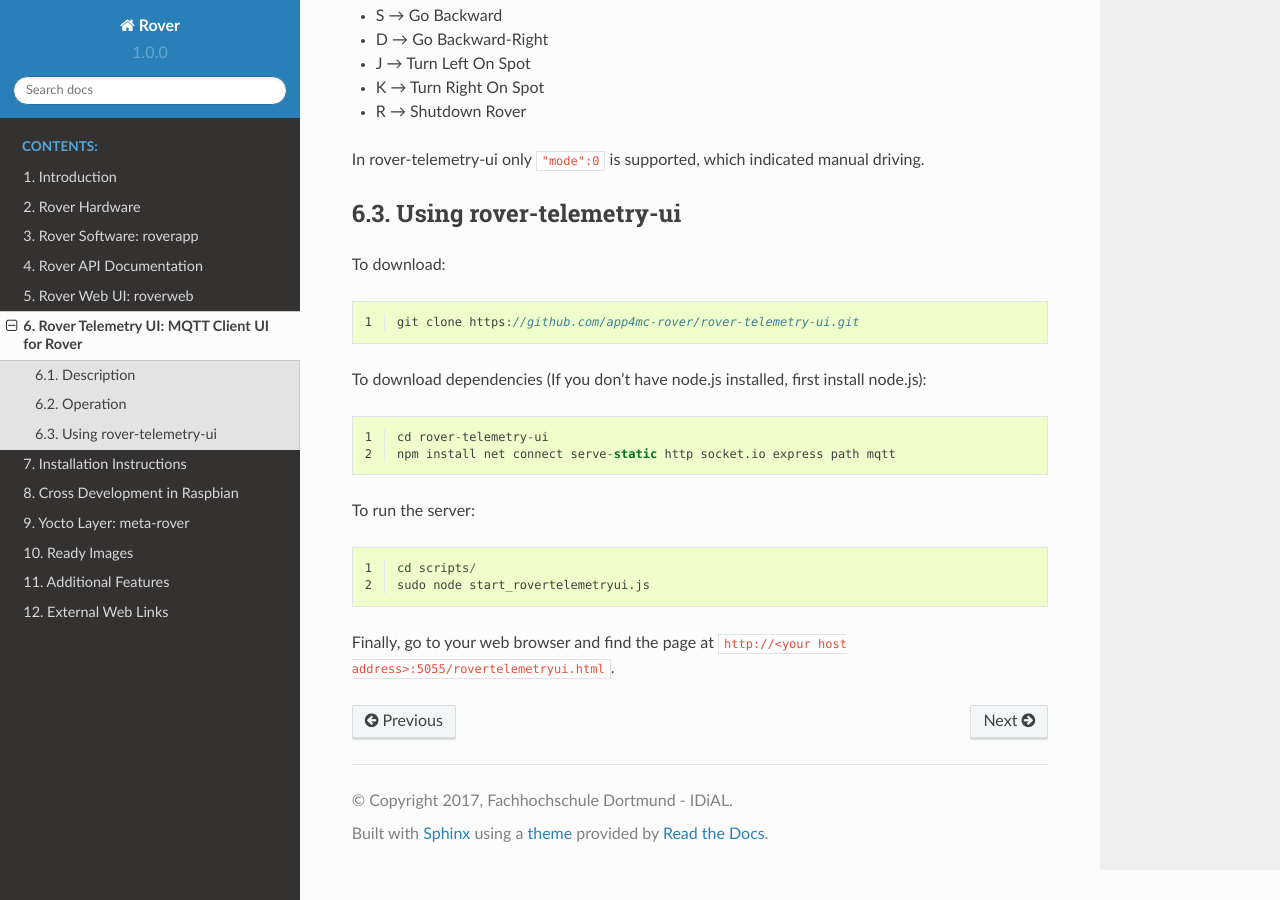
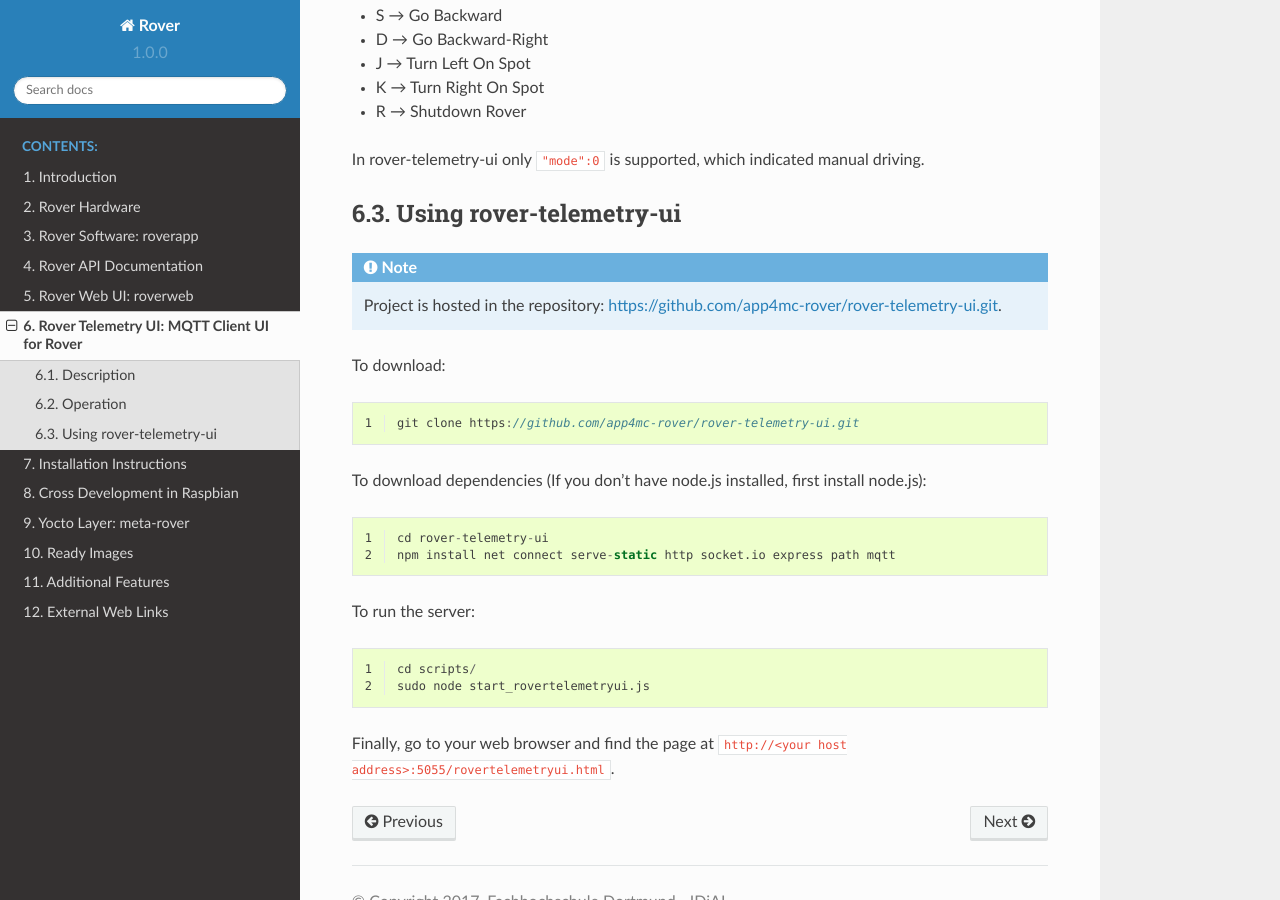
Before and after one commit to mozcelikors/rover-docs, a Sphinx documentation site: the page built from docs/source/content/rovertelemetry.rst, in a window 1280 px wide and 900 px high, scrolled down 2568 px. Built offline with Sphinx 7.4.7 and the Read the Docs theme 2.0.0, drawn with Linux system fonts in a browser that asks for light colours.

```diff
--- a/docs/source/content/rovertelemetry.rst
+++ b/docs/source/content/rovertelemetry.rst
@@ -111,6 +111,8 @@
 
 Using rover-telemetry-ui
 ^^^^^^^^^^^^^^^^^^^^^^^^^^
+.. note:: Project is hosted in the repository: `https://github.com/app4mc-rover/rover-telemetry-ui.git <https://github.com/app4mc-rover/rover-telemetry-ui.git>`_.
+
 To download:
 
 .. code-block:: javascript
```
